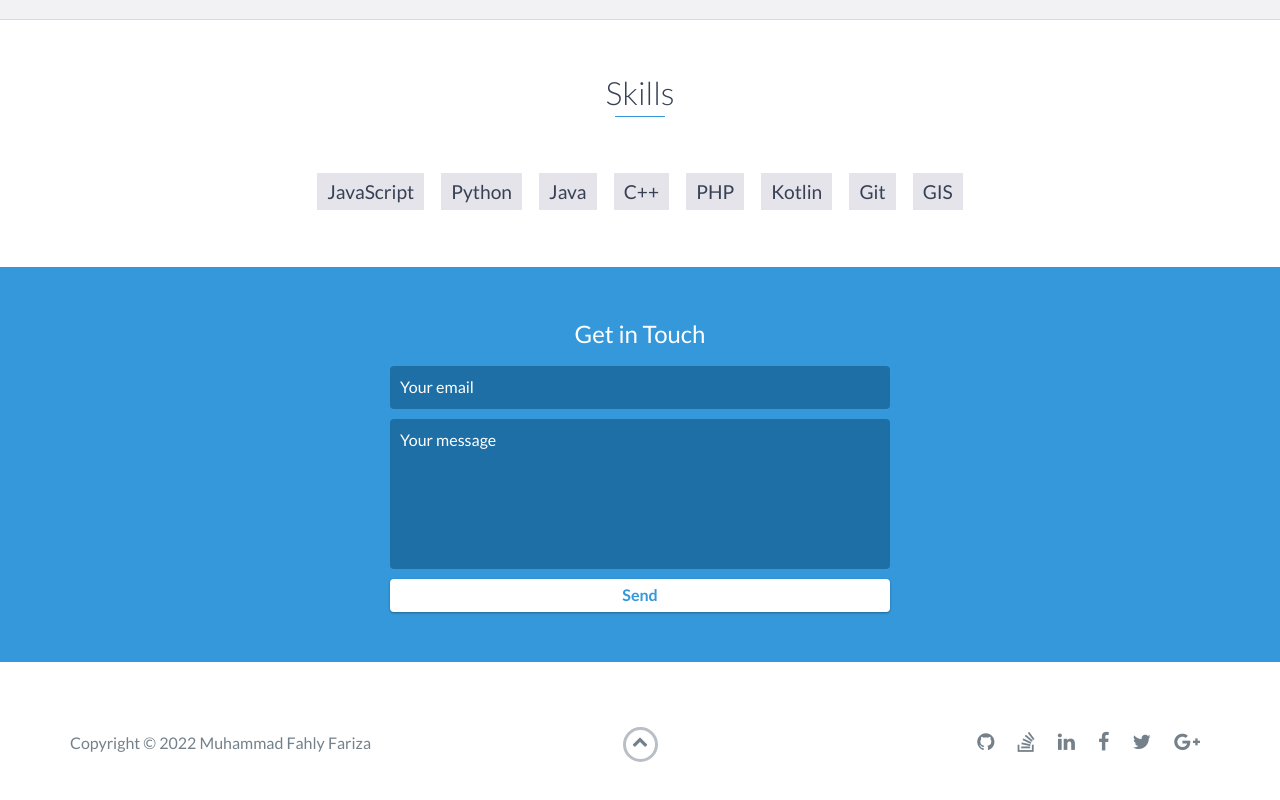
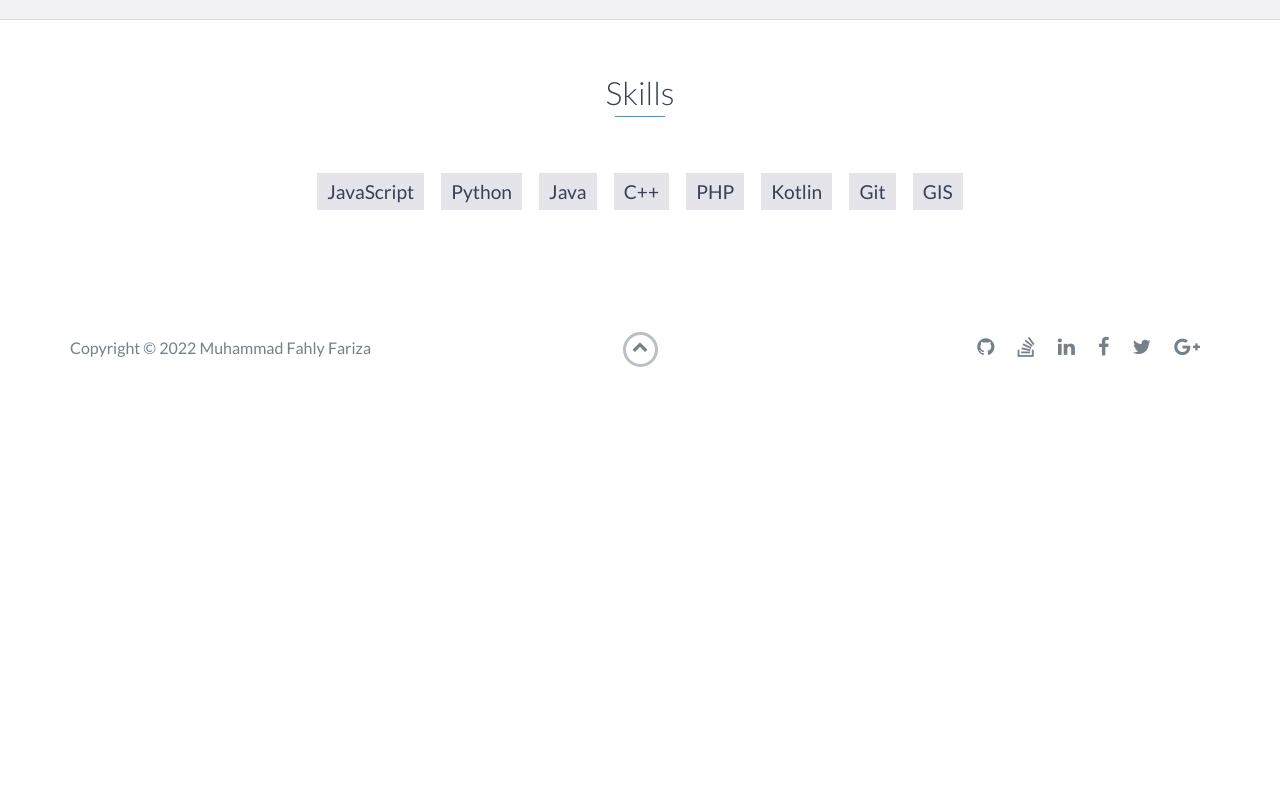
Before and after one commit to Friztone/Friztone.github.io, a website: page index.html in a window 1280 px wide. Shown: the part 2703-3503 px from the top of the page. After the commit the page ends 3124 px from the top, so only its background shows below. Drawn offline with nearby package versions, Linux system fonts and the light colour scheme.

Commit message:
Update Contact

```diff
--- a/index.html
+++ b/index.html
@@ -227,7 +227,7 @@
     </div>
     <!-- End #skills -->
 
-    <div id="contact">
+    <!-- <div id="contact">
       <h2>Get in Touch</h2>
       <div id="contact-form">
         <form
@@ -252,9 +252,11 @@
           ></textarea>
           <button type="submit">Send</button>
         </form>
-      </div>
-      <!-- End #contact-form -->
-    </div>
+      </div> -->
+    <!-- End #contact-form -->
+
+    <!-- </div> -->
+
     <!-- End #contact -->
 
     <footer>
```
